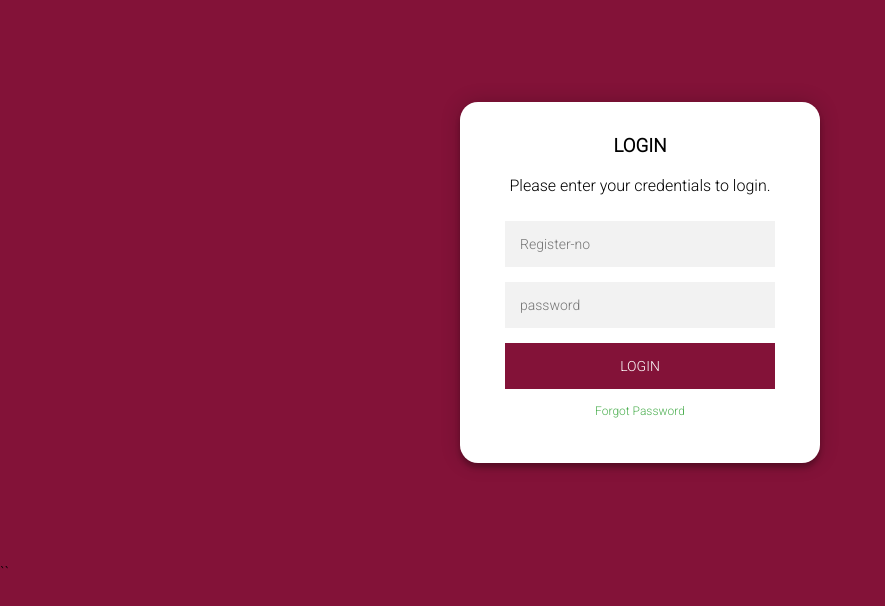
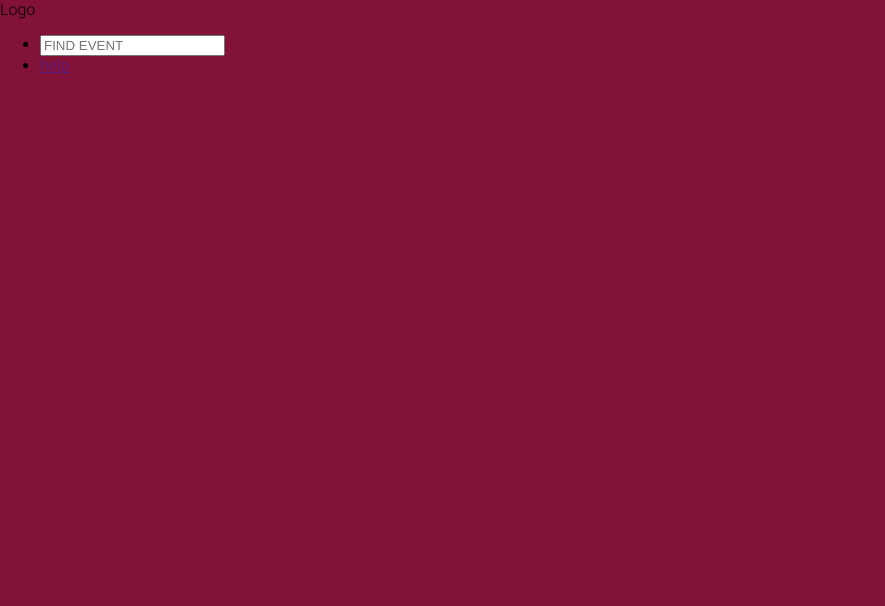
Before and after one commit to hemueerisetti/HEMANTH-EVENT-SATHYABAMA, a React (Create React App) app: page /home in a window 1280 px wide. Shown: the top 606 px of the page, without its empty margins (0-885 px from the left). Built offline with nearby package versions, Linux system fonts and the light colour scheme.

Commit message:
Add files via upload

```diff
--- a/package.json
+++ b/package.json
@@ -7,8 +7,10 @@
     "@testing-library/react": "^13.4.0",
     "@testing-library/user-event": "^13.5.0",
     "axios": "^1.6.8",
+    "cors": "^2.8.5",
     "react": "^18.2.0",
     "react-dom": "^18.2.0",
+    "react-router-dom": "^6.22.3",
     "react-scripts": "5.0.1",
     "web-vitals": "^2.1.4"
   },
--- a/src/App.js
+++ b/src/App.js
@@ -1,12 +1,15 @@
 import logo from './logo.svg';
 import './App.css';
 import Login_sathyabama from './components/login-sathyabama/login-sathyabama';
+import Event_cse from './components/EVENT_CSE/event_cse'
 
 function App() {
   return (
     <div>
+      <Event_cse/>
+      <Login_sathyabama/>
 
-      <Login_sathyabama/>
+
 
     </div>
   );
--- /dev/null
+++ b/src/components/EVENT_CSE/event_cse.jsx
@@ -0,0 +1,18 @@
+import React from "react";
+
+const Event_cse=()=>{
+    return(
+        <div class="toolbar">
+            <div className="sist-logo">
+                Logo
+            </div>
+            <ul className="menu">
+                <li><input type="text" placeholder="FIND EVENT" /></li>
+                <li><a href="">help</a></li>
+            </ul>
+
+        </div>
+
+);
+}
+export default Event_cse;
--- a/src/components/login-sathyabama/login-sathyabama.jsx
+++ b/src/components/login-sathyabama/login-sathyabama.jsx
@@ -1,11 +1,10 @@
-import React, {useState} from "react";
+import React, { useState } from "react";
 import axios from 'axios';
+import './login-sathyabama.css';
+import { Link } from "react-router-dom";
 
-
-import './login-sathyabama.css'
-
-const Login_sathyabama = ()=>{
-    const [username, setUsername] = useState('');
+const Login_sathyabama = () => {
+    const [regNo, setregNo] = useState('');
     const [password, setPassword] = useState('');
     const [error, setError] = useState(null);
     const [email, setEmail] = useState(null);
@@ -13,39 +12,36 @@ const Login_sathyabama = ()=>{
     const LoginFunction = async (e) => {
         e.preventDefault();
 
-        try{
-            const response = await axios.post('http://localhost:8081/api/login', {
-                username,
-                password
+        try {
+            const response = await axios.post('http://databsae1.us-e2.cloudhub.io/api/post', {
+                regNo: regNo,
+                password: password
+
             });
             console.log(response.data);
-        }
-        catch(error) {
+        } catch(error) {
             console.error('Error:', error.response.data);
         }
     }
 
-    return(
-        <form method="post" >
-            <div class="login-page">
-        <div class="form">
-            <div class="login">
-            <div class="login-header">
-                <h3>LOGIN</h3>
-                <p>Please enter your credentials to login.</p>
+    return (
+        <div className="login-page">
+            <div className="form">
+                <div className="login">
+                    <div className="login-header">
+                        <h3>LOGIN</h3>
+                        <p>Please enter your credentials to login.</p>
+                    </div>
+                </div>
+                <form className="login-form" onSubmit={LoginFunction}>
+                    <input type="text" value={regNo} onChange={(e)=> setregNo(e.target.value)} placeholder="Register-no"/>
+                    <input type="password" value={password} onChange={(e)=> setPassword(e.target.value)} placeholder="password"/>
+                    <button type="submit"> Login </button>
+                    <p className="message"><Link to="/forgot-password">Forgot Password</Link></p>
+                </form>
             </div>
-            </div>
-            <form class="login-form" onSubmit={LoginFunction}>
-            <input type="text" value={username} onChange={(e)=> setUsername(e.target.value)} placeholder="Register-no"/>
-            <input type="password" value={password} onChange={(e)=> setPassword(e.target.password)} placeholder="password"/>
-            <button type="submit">Login</button>
-            <p class="message"><a href="#">Forgot Password</a></p>
-            </form>
         </div>
-        </div>
-``
-        </form>
+    );
+}
 
-    )
-}
 export default Login_sathyabama;
--- a/src/index.js
+++ b/src/index.js
@@ -3,11 +3,36 @@ import ReactDOM from 'react-dom/client';
 import './index.css';
 import App from './App';
 import reportWebVitals from './reportWebVitals';
+import Login_sathyabama from './components/login-sathyabama/login-sathyabama';
+import Event_cse from './components/EVENT_CSE/event_cse';
+import {
+  createBrowserRouter,
+  RouterProvider,
+  Route
+ } from 'react-router-dom';
+
+const router = createBrowserRouter([
+  {
+    path:"/login",
+    element:<Login_sathyabama/>,
+
+  },
+  {
+    path:"/home",
+    element: <Event_cse/>,
+  },
+  {
+    path:'/Event_cse',
+    element:<Event_cse/>,
+  }
+
+
+])
 
 const root = ReactDOM.createRoot(document.getElementById('root'));
 root.render(
   <React.StrictMode>
-    <App />
+    <RouterProvider router = {router} />
   </React.StrictMode>
 );
 
```
Also changed, not shown: src/components/forget_password/fpassword.jsx (added, +72 -0 lines), src/components/navbar.js (added, +20 -0 lines), src/components/home.js (line endings or trailing spaces), src/components/login-sathyabama/login-sathyabama.css (line endings or trailing spaces), 17 other files (tests, documents, lock files or other folders).
